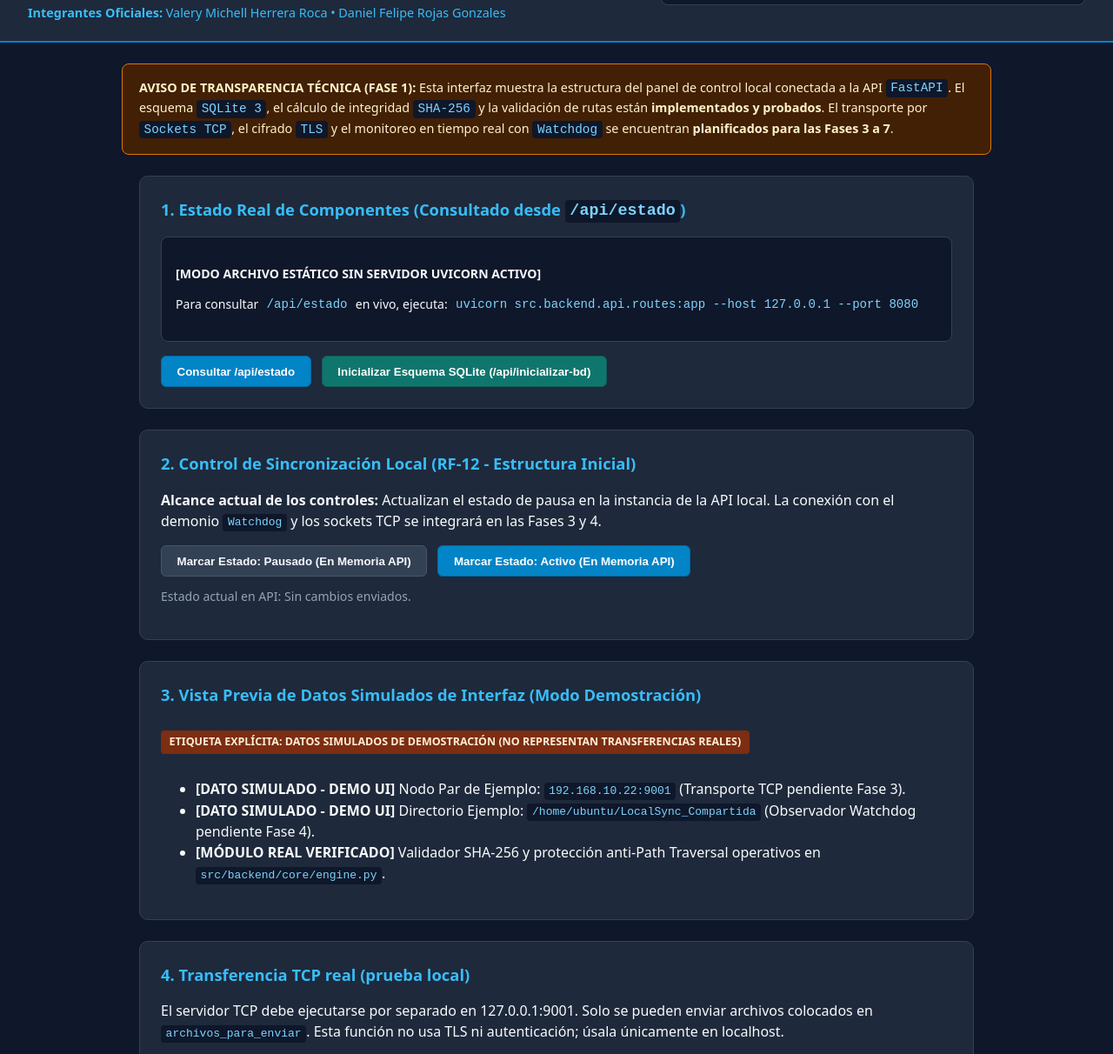
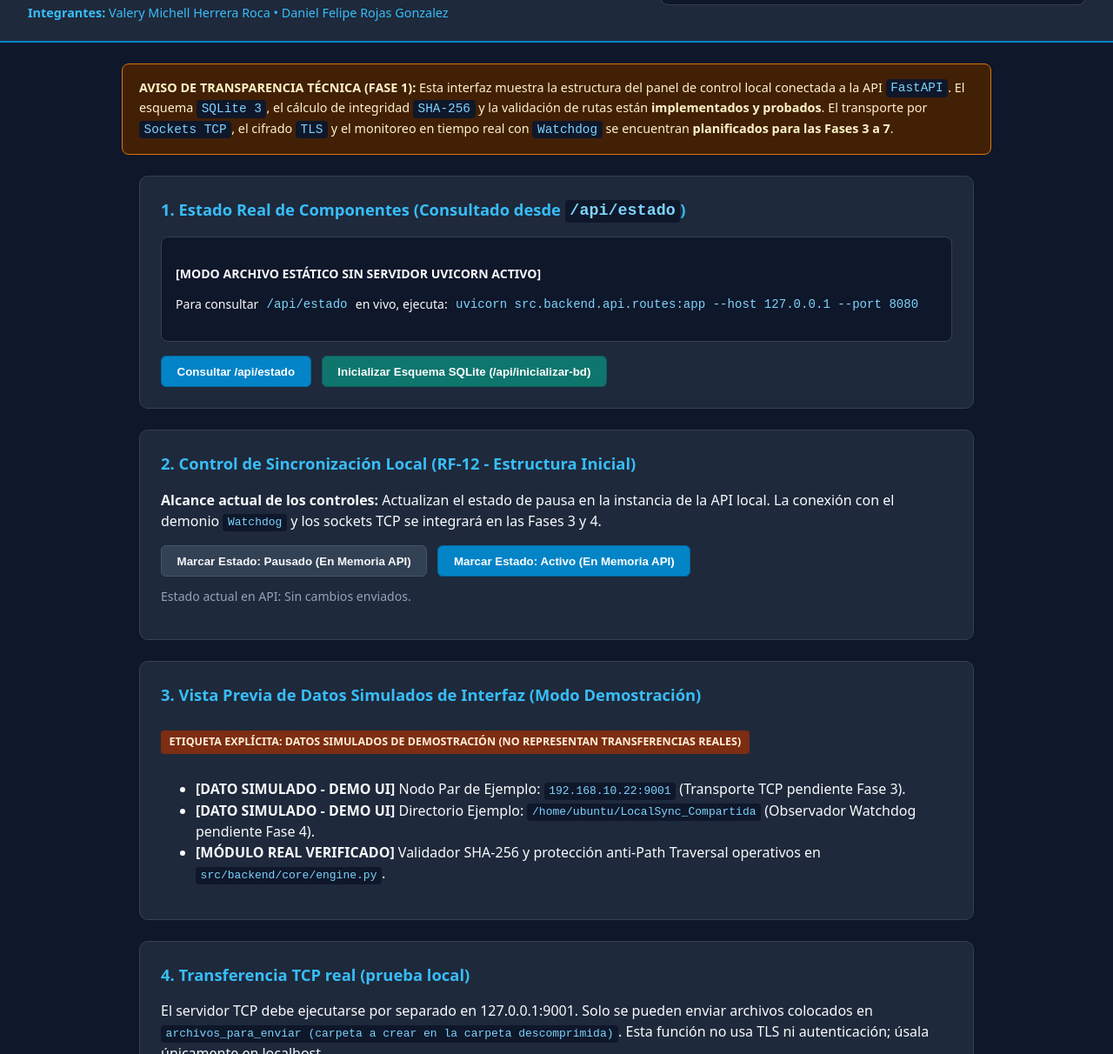
Before and after one commit to Codeforgeettttt/localsync-lan-engine_SistemasOperativos_G1, a plain HTML site: page src/frontend/index.html in a window 1280 px wide. Shown: the part 78-1290 px from the top of the page at 87% size. Drawn offline with Linux system fonts and the light colour scheme; files that its build step writes are made by us from their sources; no server answers; files whose address does not match are found by name.

Commit message:
Minor fixes to texts

```diff
--- a/src/frontend/index.html
+++ b/src/frontend/index.html
@@ -12,7 +12,7 @@
         <div>
             <h1>LOCALSYNC <span class="badge">Grupo G1 | Sistemas Operativos</span></h1>
             <p>Prototipo de Sincronización P2P de Archivos en Red Local (Ubuntu Linux)</p>
-            <p class="authors"><strong>Integrantes Oficiales:</strong> Valery Michell Herrera Roca &bull; Daniel Felipe Rojas Gonzales</p>
+            <p class="authors"><strong>Integrantes:</strong> Valery Michell Herrera Roca &bull; Daniel Felipe Rojas Gonzalez</p>
         </div>
         <div class="status-box">
             <span class="dot warning"></span>
@@ -64,7 +64,7 @@
         </section>
         <section class="card">
             <h2>4. Transferencia TCP real (prueba local)</h2>
-            <p>El servidor TCP debe ejecutarse por separado en 127.0.0.1:9001. Solo se pueden enviar archivos colocados en <code>archivos_para_enviar</code>. Esta función no usa TLS ni autenticación; úsala únicamente en localhost.</p>
+            <p>El servidor TCP debe ejecutarse por separado en 127.0.0.1:9001. Solo se pueden enviar archivos colocados en <code>archivos_para_enviar (carpeta a crear en la carpeta descomprimida)</code>. Esta función no usa TLS ni autenticación; úsala únicamente en localhost.</p>
             <div class="actions">
                 <button id="btnP2pCheck" class="secondary">Comprobar servidor TCP</button>
             </div>
```
